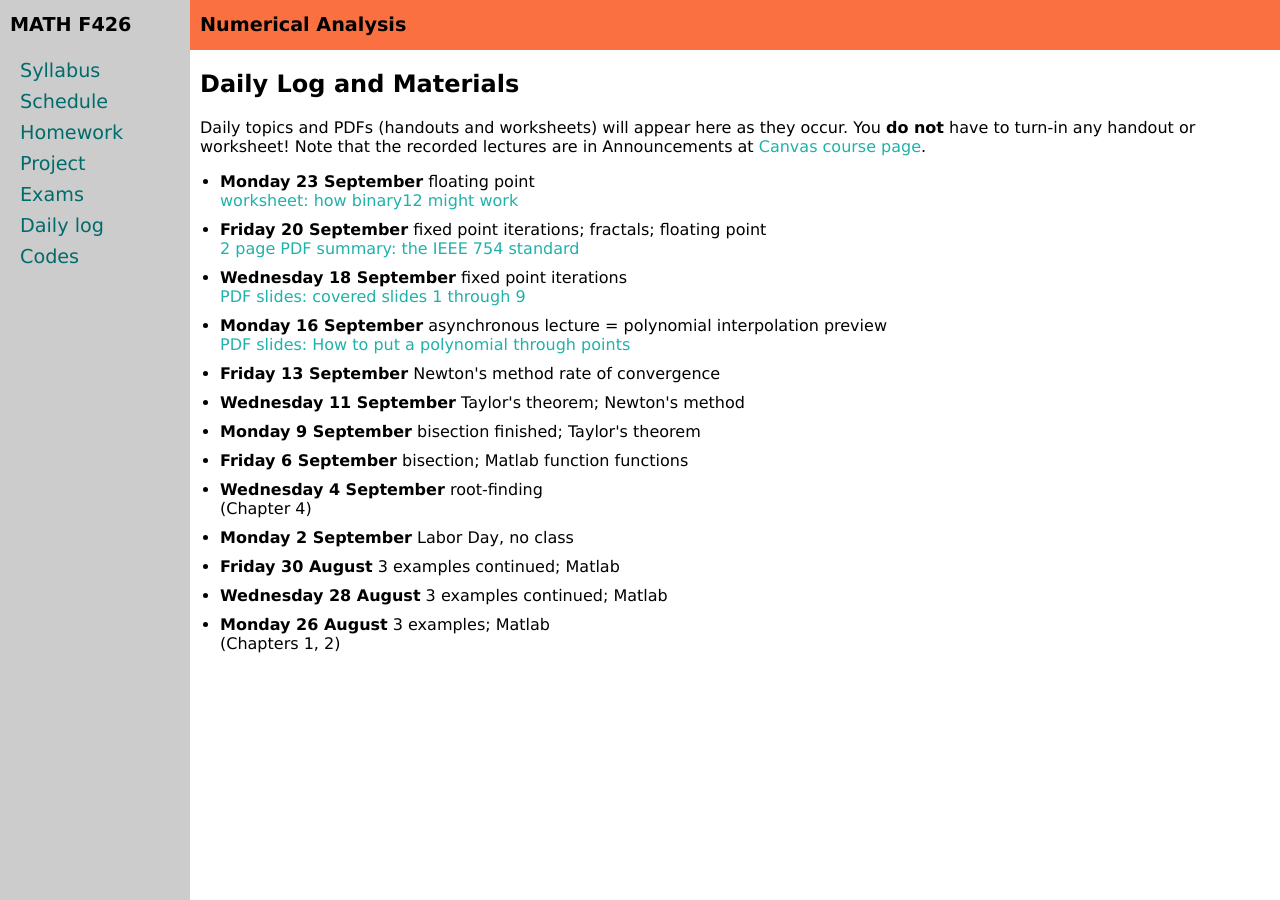
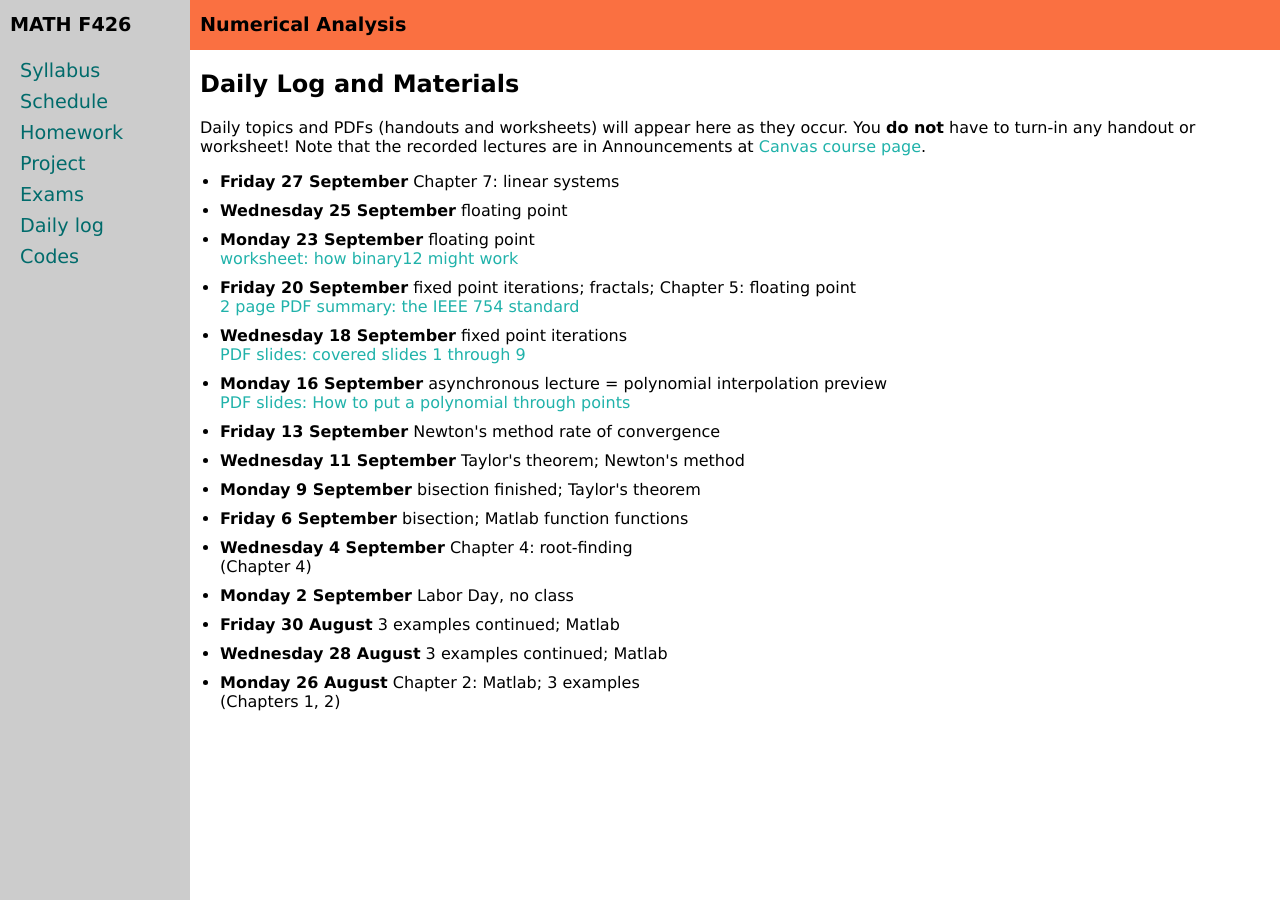
Before and after one commit to bueler/numerical, a Jekyll site: the page built from daily.md, in a window 1280 px wide. Built offline with Jekyll 4.4.1, drawn with Linux system fonts in a browser that asks for light colours.

Commit message:
minimal daily log maintenance

```diff
--- a/_data/daily.yml
+++ b/_data/daily.yml
@@ -1,12 +1,16 @@
 semester: Fall 2024
 home: assets/
 daily:
+- name: Friday 27 September
+  description: "Chapter 7: linear systems"
+- name: Wednesday 25 September
+  description: floating point
 - name: Monday 23 September
   description: floating point
   doc: worksheets/F24/binary12.pdf
   docname: "worksheet: how binary12 might work"
 - name: Friday 20 September
-  description: fixed point iterations; fractals; floating point
+  description: "fixed point iterations; fractals; Chapter 5: floating point"
   doc: worksheets/F24/ieeefloat.pdf
   docname: "2 page PDF summary: the IEEE 754 standard"
 - name: Wednesday 18 September
@@ -26,7 +30,7 @@ daily:
 - name: Friday 6 September
   description: bisection; Matlab function functions
 - name: Wednesday 4 September
-  description: root-finding
+  description: "Chapter 4: root-finding"
   chapter: 4
 - name: Monday 2 September
   description: Labor Day, no class
@@ -35,7 +39,7 @@ daily:
 - name: Wednesday 28 August
   description: 3 examples continued; Matlab
 - name: Monday 26 August
-  description: 3 examples; Matlab
+  description: "Chapter 2: Matlab; 3 examples"
   chapters: 1, 2
   #more: x
   #chapter: x
```
